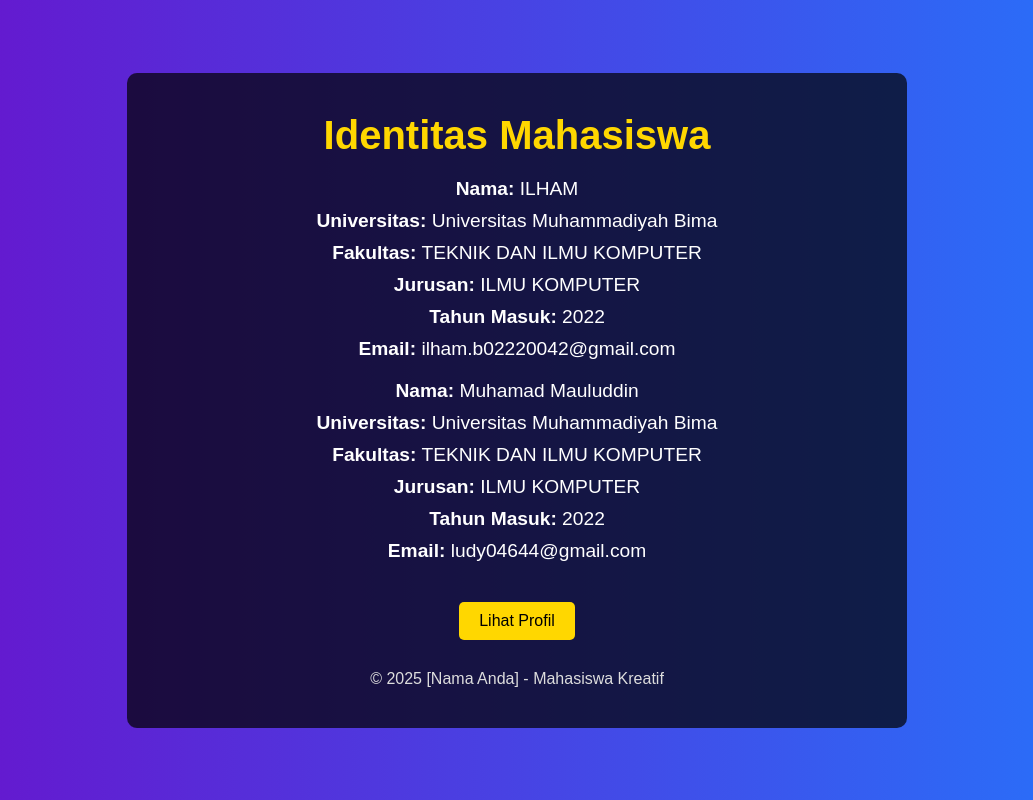
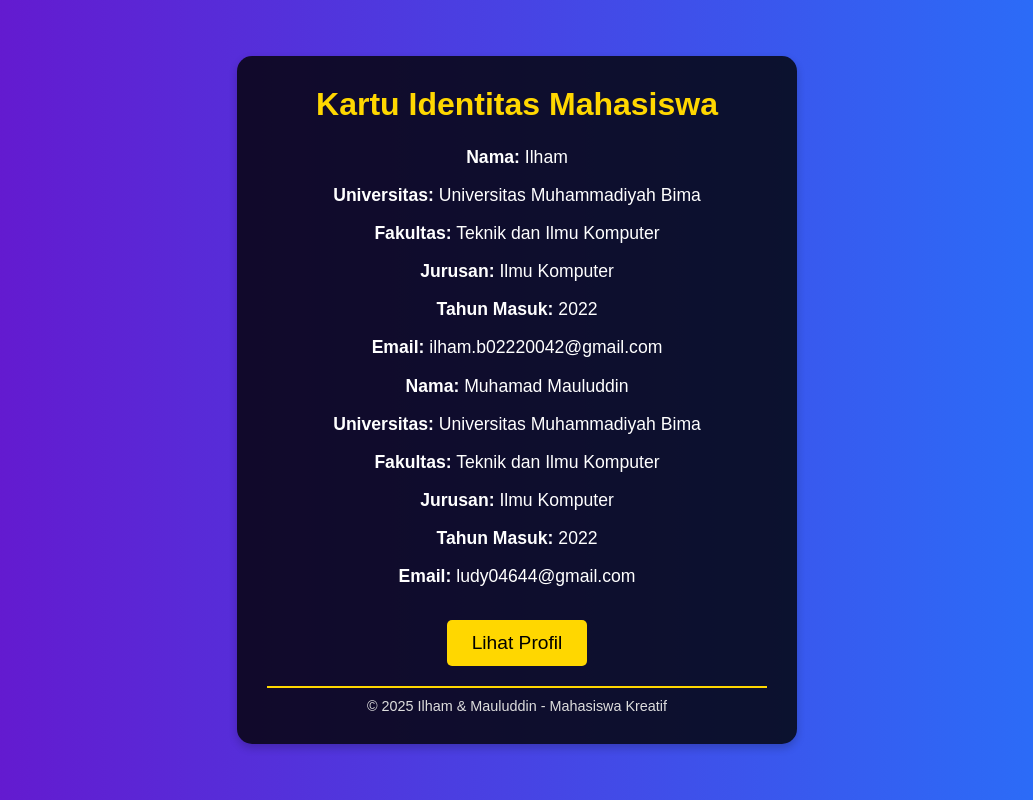
Before and after one commit to Datasains/Project_Baru, a plain HTML site: page index.html in a window 1280 px wide. Shown: the whole page, without its empty margins (123-1156 px from the left). Drawn offline with Linux system fonts and the light colour scheme.

Commit message:
Update index.html

```diff
--- a/index.html
+++ b/index.html
@@ -3,7 +3,7 @@
 <head>
     <meta charset="UTF-8">
     <meta name="viewport" content="width=device-width, initial-scale=1.0">
-    <title>Identitas Mahasiswa - [Nama Anda]</title>
+    <title>Kartu Mahasiswa - [Nama Anda]</title>
     <style>
         body {
             font-family: 'Arial', sans-serif;
@@ -15,43 +15,59 @@
             justify-content: center;
             align-items: center;
             height: 100vh;
+            overflow: hidden;
         }
 
-        .container {
+        .card {
+            width: 100%;
+            max-width: 500px;
+            background-color: rgba(0, 0, 0, 0.8);
+            padding: 30px;
+            border-radius: 15px;
+            box-shadow: 0 4px 8px rgba(0, 0, 0, 0.2);
             text-align: center;
-            background-color: rgba(0, 0, 0, 0.7);
-            padding: 40px;
-            border-radius: 10px;
-            width: 80%;
-            max-width: 700px;
+            color: #fff;
+            transition: transform 0.3s;
         }
 
-        .header {
-            font-size: 2.5em;
+        .card:hover {
+            transform: scale(1.05);
+        }
+
+        .card-header {
+            font-size: 2em;
             font-weight: bold;
             color: #FFD700;
             margin-bottom: 20px;
         }
 
-        .identity-info {
-            margin-top: 20px;
-            font-size: 1.2em;
+        .card-content {
+            font-size: 1.1em;
+            line-height: 1.6;
         }
 
-        .identity-info p {
+        .card-content p {
             margin: 10px 0;
         }
 
-        .identity-info span {
+        .card-content span {
             font-weight: bold;
         }
 
+        .card-footer {
+            margin-top: 20px;
+            font-size: 0.9em;
+            color: #ddd;
+            padding-top: 10px;
+            border-top: 2px solid #FFD700;
+        }
+
         .btn {
-            margin-top: 30px;
-            padding: 10px 20px;
+            margin-top: 20px;
+            padding: 12px 25px;
             background-color: #FFD700;
             color: #000;
-            font-size: 1em;
+            font-size: 1.2em;
             border: none;
             border-radius: 5px;
             cursor: pointer;
@@ -61,40 +77,34 @@
         .btn:hover {
             background-color: #FF4500;
         }
-
-        .footer {
-            margin-top: 30px;
-            font-size: 1em;
-            color: #ddd;
-        }
     </style>
 </head>
 <body>
 
-    <div class="container">
-        <div class="header">Identitas Mahasiswa</div>
+    <div class="card">
+        <div class="card-header">Kartu Identitas Mahasiswa</div>
 
-        <div class="identity-info">
-            <p><span>Nama:</span> ILHAM </p>
-            <p><span>Universitas:</span> Universitas Muhammadiyah Bima </p>
-            <p><span>Fakultas:</span>  TEKNIK DAN ILMU KOMPUTER </p>
-            <p><span>Jurusan:</span> ILMU KOMPUTER </p>
-            <p><span>Tahun Masuk:</span> 2022 </p>
-            <p><span>Email:</span> ilham.b02220042@gmail.com </p>
+        <div class="card-content">
+            <p><span>Nama:</span> Ilham</p>
+            <p><span>Universitas:</span> Universitas Muhammadiyah Bima</p>
+            <p><span>Fakultas:</span> Teknik dan Ilmu Komputer</p>
+            <p><span>Jurusan:</span> Ilmu Komputer</p>
+            <p><span>Tahun Masuk:</span> 2022</p>
+            <p><span>Email:</span> ilham.b02220042@gmail.com</p>
         </div>
 
-        <div class="identity-info">
+        <div class="card-content">
             <p><span>Nama:</span> Muhamad Mauluddin</p>
             <p><span>Universitas:</span> Universitas Muhammadiyah Bima</p>
-            <p><span>Fakultas:</span> TEKNIK DAN ILMU KOMPUTER</p>
-            <p><span>Jurusan:</span> ILMU KOMPUTER</p>
+            <p><span>Fakultas:</span> Teknik dan Ilmu Komputer</p>
+            <p><span>Jurusan:</span> Ilmu Komputer</p>
             <p><span>Tahun Masuk:</span> 2022</p>
             <p><span>Email:</span> ludy04644@gmail.com</p>
         </div>
 
         <button class="btn" onclick="alert('Selamat datang di halaman identitas mahasiswa!')">Lihat Profil</button>
 
-        <div class="footer">© 2025 [Nama Anda] - Mahasiswa Kreatif</div>
+        <div class="card-footer">© 2025 Ilham & Mauluddin - Mahasiswa Kreatif</div>
     </div>
 
 </body>
```
